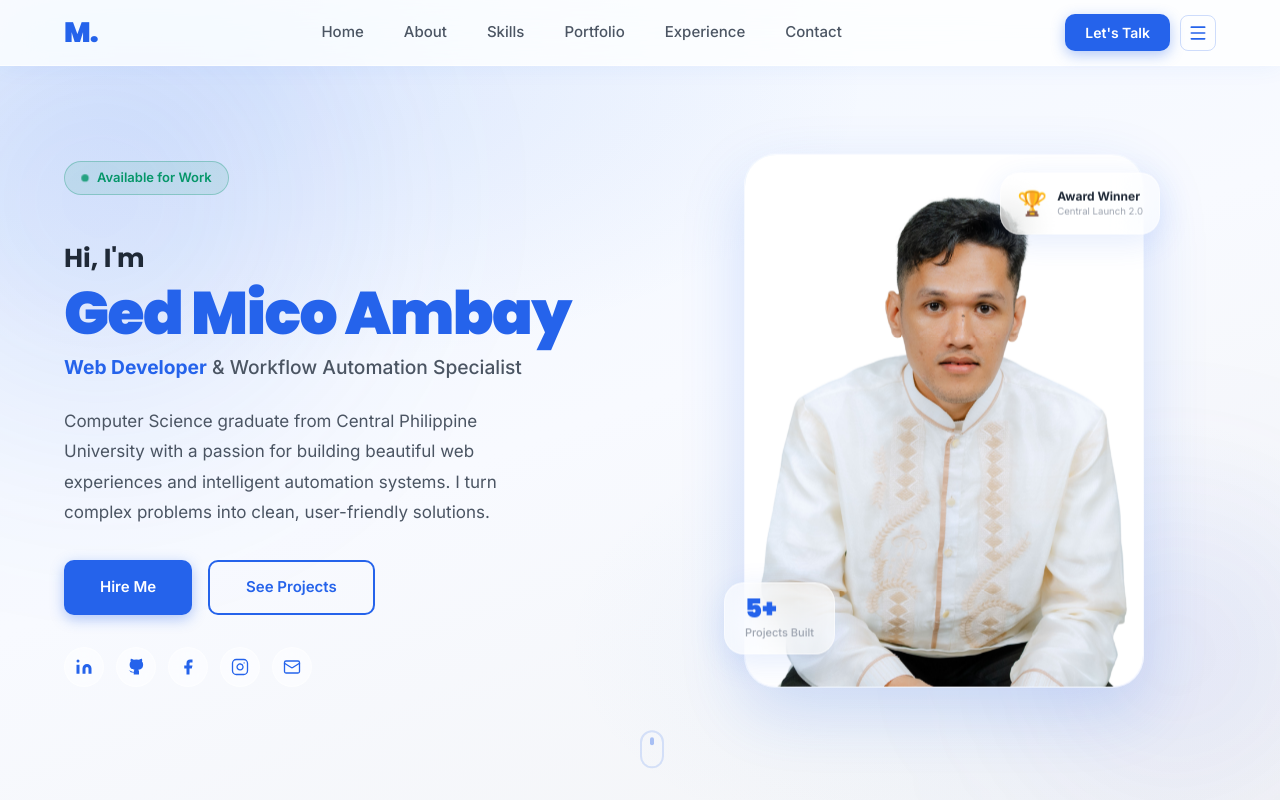
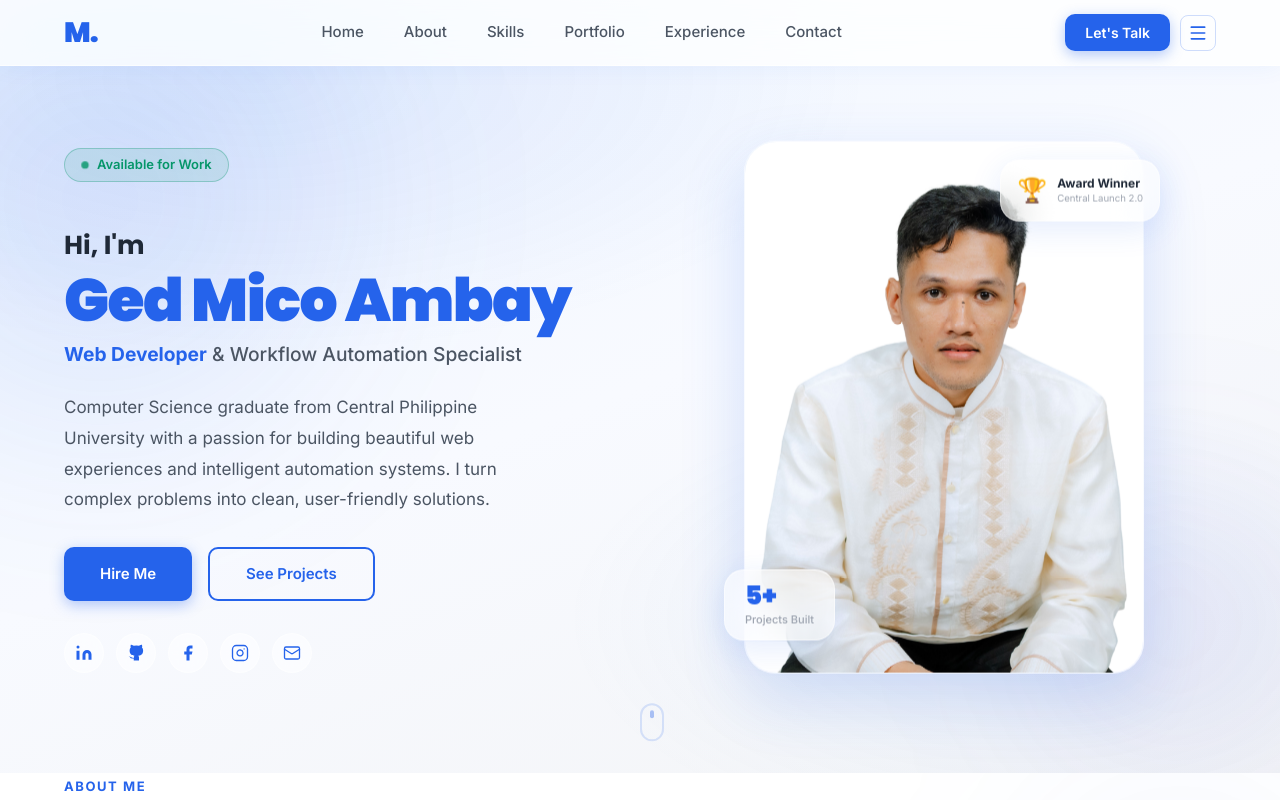
Before and after one commit to GedAmbay/web-portfolio, a React (Vite) app: page / in a window 1280 px wide. Shown: the top 800 px of the page. Built offline with nearby package versions, Linux system fonts and the light colour scheme.

Commit message:
Fixed margin and padding for hero section

```diff
--- a/src/components/Hero.jsx
+++ b/src/components/Hero.jsx
@@ -27,7 +27,7 @@ export default function Hero() {
       className="bg-gradient-mesh"
       style={{
         position: 'relative',
-        minHeight: '100vh',
+        minHeight: 'auto',
         display: 'flex',
         alignItems: 'center',
         overflow: 'hidden',
--- a/src/data/projects.js
+++ b/src/data/projects.js
@@ -6,7 +6,7 @@ export const projects = [
     description:
       'A personal budget tracker web app built to manage finances effortlessly. Track income and expenses across multiple accounts, set savings goals, and log debts and receivables — all stored locally with no login required.',
     techStack: ['React', 'TypeScript', 'Vite', 'Tailwind CSS', 'Radix UI'],
-    liveUrl: 'https://kwartrack.vercel.app',
+    liveUrl: 'https://kwartrack-three.vercel.app',
     repoUrl: null,
     role: null,
     award: null,
```
